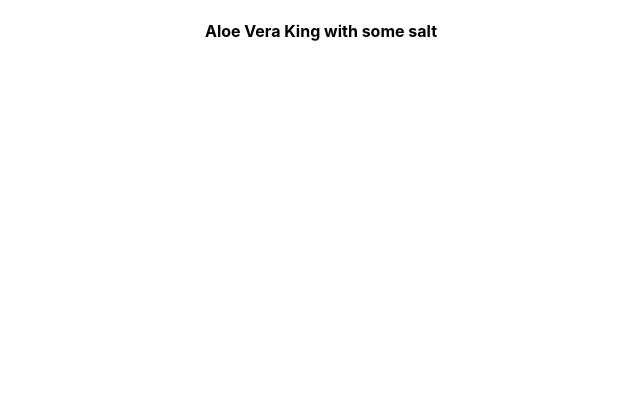
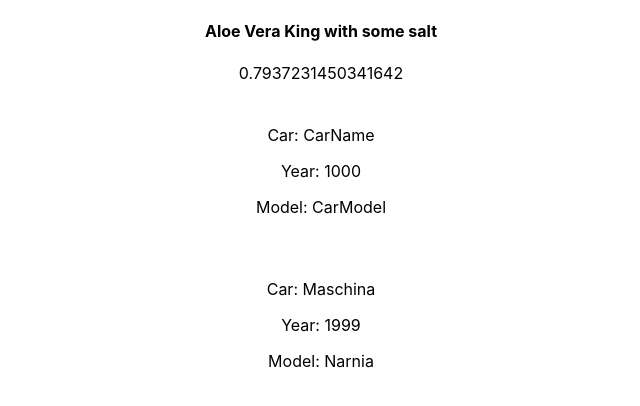
Before and after one commit to coolqwebs/test-app, a React (Create React App) app: page / in a window 1280 px wide. Shown: the top 406 px of the page, without its empty margins (319-959 px from the left). Built offline with nearby package versions, Linux system fonts and the light colour scheme.

Commit message:
first commit

```diff
--- a/src/App.js
+++ b/src/App.js
@@ -4,6 +4,7 @@ function App() {
     return (
         <div className="App">
             <h4>Aloe Vera King with some salt</h4>
+            <p>{Math.random()}</p>
         </div>
     );
 }
--- /dev/null
+++ b/src/Car/Car.js
@@ -0,0 +1,19 @@
+import React from "react";
+
+function Car(props) {
+    const divStyle = {
+        textAlign: "center",
+        padding: "10px",
+        margin: "10px",
+    };
+
+    return (
+        <div style={divStyle}>
+            <p>Car: {props.name}</p>
+            <p>Year: {props.year}</p>
+            <p>Model: {props.model}</p>
+        </div>
+    );
+}
+
+export default Car;
--- a/src/index.js
+++ b/src/index.js
@@ -2,10 +2,13 @@ import React from "react";
 import ReactDOM from "react-dom";
 import "./index.css";
 import App from "./App";
+import Car from "./Car/Car";
 
 ReactDOM.render(
     <React.StrictMode>
         <App />
+        <Car name="CarName" year={1000} model={"CarModel"} />
+        <Car name={"Maschina"} year={1999} model={"Narnia"} />
     </React.StrictMode>,
     document.getElementById("root")
 );
```
